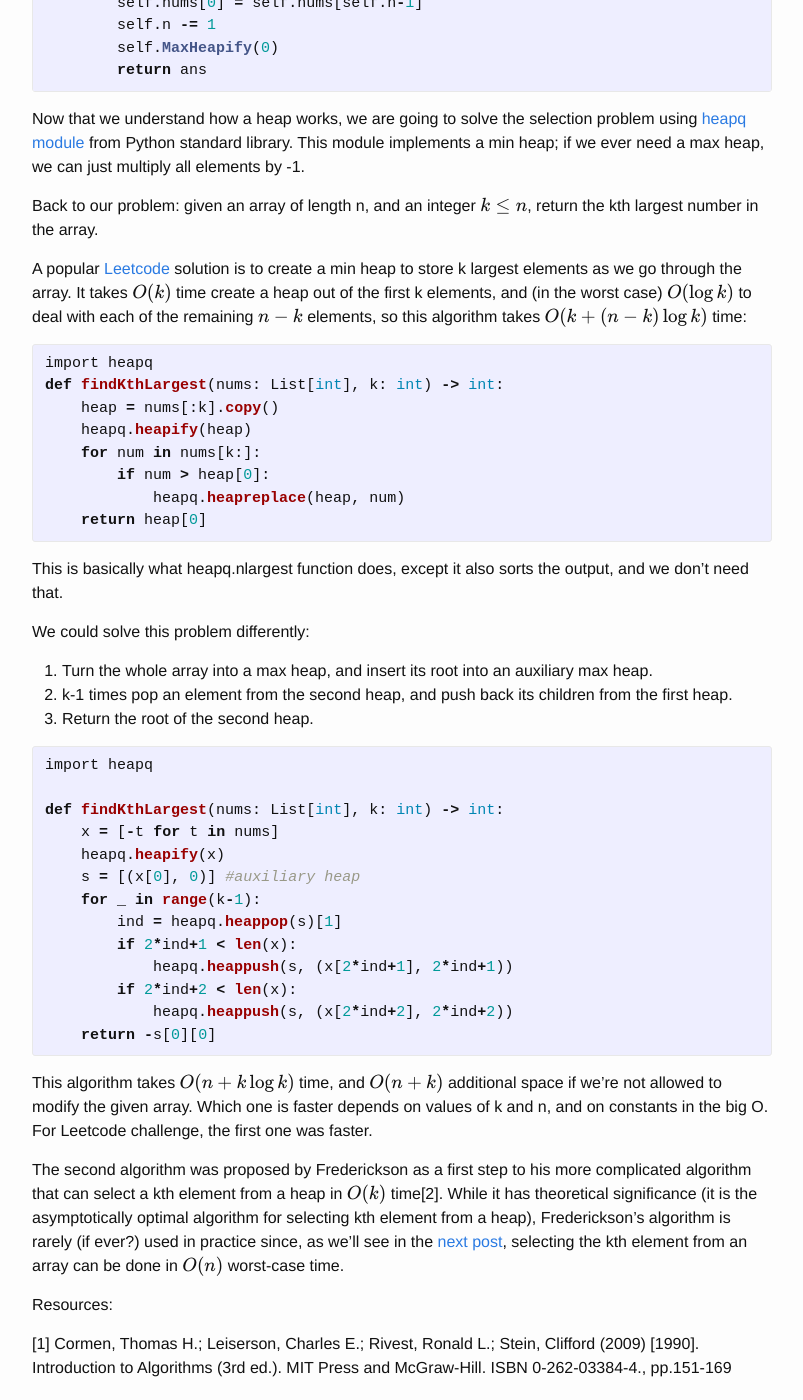
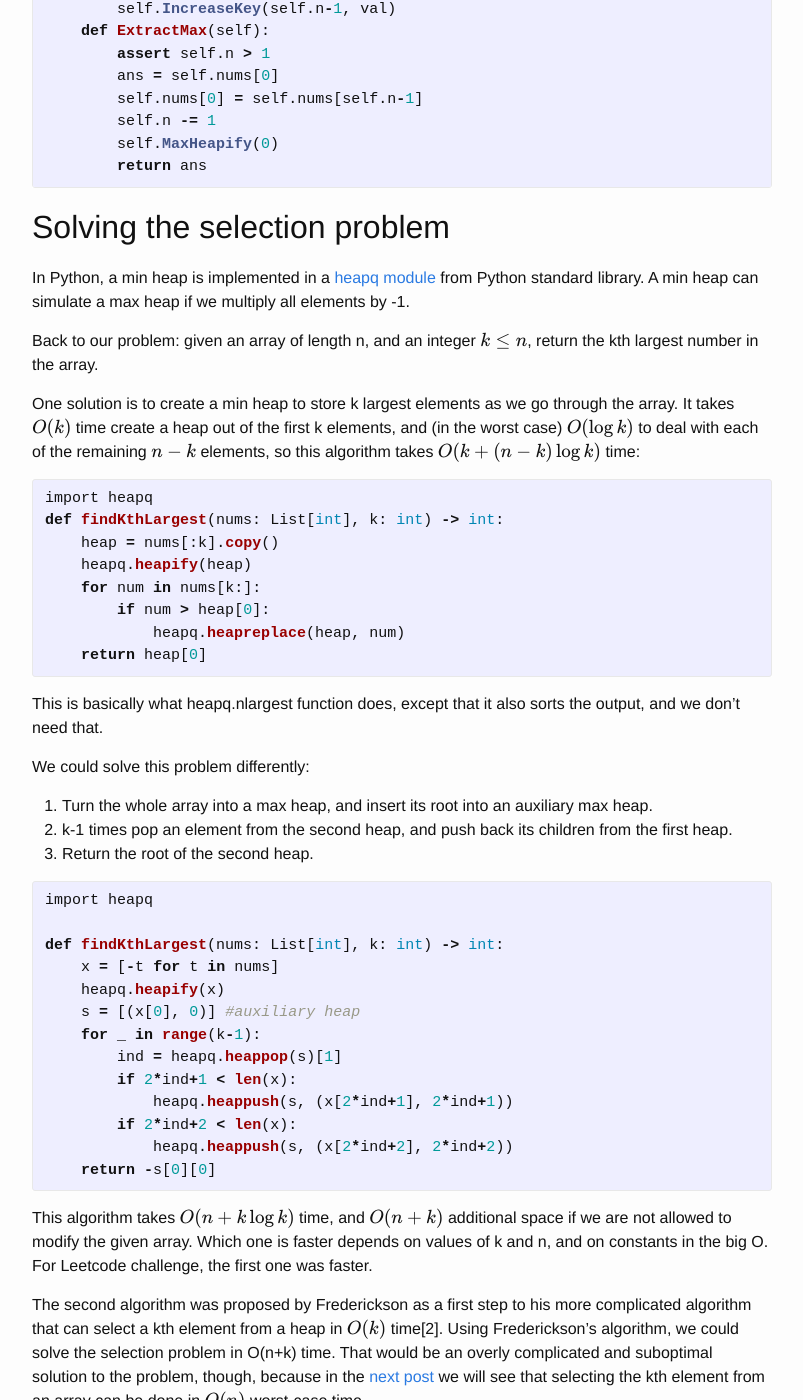
Before and after one commit to viktoriamalyasova/malyasova.github.io, a Jekyll site: the page built from _posts/2020-09-06-selection-problem-heap.markdown, in a window 1280 px wide and 1400 px high, scrolled down 3743 px. Shown: the whole window, without its empty margins (238-1041 px from the left). Built offline with Jekyll 4.4.1, drawn with Linux system fonts in a browser that asks for light colours; formulas are drawn with MathJax 3; some of the changed text lies outside the part shown.

Commit message:
Changed titles, improved editing and wording

```diff
--- a/_posts/2020-09-06-selection-problem-heap.markdown
+++ b/_posts/2020-09-06-selection-problem-heap.markdown
@@ -1,6 +1,6 @@
 ---
 layout: post
-title:  "Selection Problem: Heap"
+title:  "Solving the Selection Problem using a Heap"
 date:   2020-09-06 14:17:28 +0300
 categories: data_structures
 ---
@@ -9,12 +9,16 @@ categories: data_structures
   src="https://cdn.mathjax.org/mathjax/latest/MathJax.js?config=TeX-MML-AM_CHTML">
 </script>
 
-In this post, I am going to introduce the **heap** data structure, and use it solve the **selection problem**:
-`given an array of length n, and an integer $$k \le n$$, return the kth largest number in the array.`
+In this post, I am going to describe the heap data structure, and use it solve the **selection problem**:
 
-Why not just sort the array? We could do that, but that would take $$O (n \log n)$$ time; with the help of a heap, we can do it faster. I'll explain two ways to do it, in either $$O (n + k \log k) $$ time, or $$O (k + (n-k) \log k)$$ time.
+> given an array of length n, and an integer $$k \le n$$, return the kth largest number in the array.
 
-A **Max Heap** is a binary tree satisfying two properties:
+An obvious solution would be to sort the array and take the kth element. The time complexity of this solution is $$O (n \log n)$$;
+with the help of a heap, we can do it faster. I'll describe two ways to do it, in either $$O (n + k \log k) $$ time, or $$O (k + (n-k) \log k)$$ time.
+
+A Max Heap
+--------------
+A Max Heap is a binary tree satisfying two properties:
 
 1. Shape property: it is a *complete binary tree*, meaning that all levels of the tree, except possibly the last one (deepest) are fully filled, and, if the last level of the tree is not complete, the nodes of that level are filled from left to right.
 2. Heap property: each node's value is greater than or equal to its children's values.
@@ -117,11 +121,16 @@ class MaxHeap:
         return ans
 {%endhighlight%}
 
-Now that we understand how a heap works, we are going to solve the selection problem using [heapq module](https://docs.python.org/3/library/heapq.html) from Python standard library. This module implements a min heap; if we ever need a max heap, we can just multiply all elements by -1.
+Solving the selection problem
+-----------------------------
+In Python, a min heap is implemented in a [heapq module](https://docs.python.org/3/library/heapq.html) from Python standard library.
+A min heap can simulate a max heap if we multiply all elements by -1.
 
 Back to our problem: given an array of length n, and an integer $$k \le n$$, return the kth largest number in the array.
 
-A popular [Leetcode](https://leetcode.com/problems/kth-largest-element-in-an-array/) solution is to create a min heap to store k largest elements as we go through the array. It takes $$O(k)$$ time create a heap out of the first k elements, and (in the worst case) $$O(\log k)$$ to deal with each of the remaining $$n-k$$ elements, so this algorithm takes $$O(k + (n-k) \log k)$$ time:
+One solution is to create a min heap to store k largest elements as we go through the array. It takes $$O(k)$$ time create a heap
+ out of the first k elements, and (in the worst case) $$O(\log k)$$ to deal with each of the remaining $$n-k$$ elements,
+ so this algorithm takes $$O(k + (n-k) \log k)$$ time:
 
 {%highlight python%}
 import heapq
@@ -134,7 +143,7 @@ def findKthLargest(nums: List[int], k: int) -> int:
     return heap[0]
 {%endhighlight%}
 
-This is basically what heapq.nlargest function does, except it also sorts the output, and we don't need that.
+This is basically what heapq.nlargest function does, except that it also sorts the output, and we don't need that.
 
 We could solve this problem differently:
 
@@ -157,9 +166,14 @@ def findKthLargest(nums: List[int], k: int) -> int:
             heapq.heappush(s, (x[2*ind+2], 2*ind+2))
     return -s[0][0]
 {%endhighlight%}
-This algorithm takes $$O(n + k\log k)$$ time, and $$O(n + k)$$ additional space if we're not allowed to modify the given array. Which one is faster depends on values of k and n, and on constants in the big O. For Leetcode challenge, the first one was faster.
+This algorithm takes $$O(n + k\log k)$$ time, and $$O(n + k)$$ additional space if we are not allowed to modify the given array.
+Which one is faster depends on values of k and n, and on constants in the big O. For Leetcode challenge, the first one was faster.
 
-The second algorithm was proposed by Frederickson as a first step to his more complicated algorithm that can select a kth element from a heap in $$O(k)$$ time[2]. While it has theoretical significance (it is the asymptotically optimal algorithm for selecting kth element from a heap), Frederickson's algorithm is rarely (if ever?) used in practice since, as we'll see in the [next post]({% post_url 2020-09-13-selection-problem-quickselect %}), selecting the kth element from an array can be done in $$O(n)$$ worst-case time.
+The second algorithm was proposed by Frederickson as a first step to his more complicated algorithm that can select a kth element
+from a heap in $$O(k)$$ time[2]. Using Frederickson's algorithm, we could solve the selection problem in O(n+k) time.
+That would be an overly complicated and suboptimal solution to the problem, though, because in
+ the [next post]({% post_url 2020-09-13-selection-problem-quickselect %}) we will see that selecting the kth element from an array can be
+ done in $$O(n)$$ worst-case time.
 
 Resources:
 
--- a/_posts/2020-09-13-selection-problem-quickselect.markdown
+++ b/_posts/2020-09-13-selection-problem-quickselect.markdown
@@ -1,6 +1,6 @@
 ---
 layout: post
-title:  "Selection Problem: Quickselect"
+title:  "Solving the Selection Problem with the Quickselect algorithm"
 date:   2020-09-13 14:17:28 +0300
 categories: algorithms
 ---
--- a/_posts/2020-09-20-selection-problem-rivest-floyd.markdown
+++ b/_posts/2020-09-20-selection-problem-rivest-floyd.markdown
@@ -1,6 +1,6 @@
 ---
 layout: post
-title:  "Selection Problem: Rivest-Floyd algorithm"
+title:  "Solving the Selection Problem with the Rivest-Floyd algorithm"
 date:   2020-09-20 14:17:28 +0300
 categories: algorithms
 ---
```
